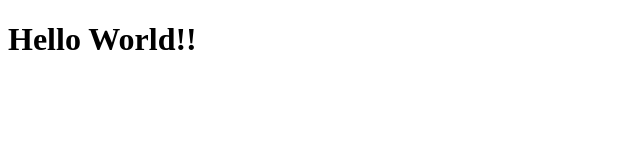
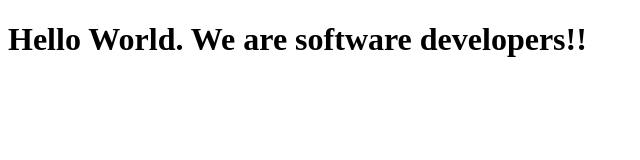
Before and after one commit to jesmanto/jesse-ngala-microververse-project, a plain HTML site: page index.html in a window 1280 px wide. Shown: the whole page, without its empty margins (0-640 px from the left). Drawn offline with Linux system fonts and the light colour scheme.

Commit message:
I added the word, we are software developers in the h1 tag

```diff
--- a/index.html
+++ b/index.html
@@ -8,7 +8,7 @@
 
   <body>
 
-    <h1>Hello World!!</h1>
+    <h1>Hello World. We are software developers!!</h1>
 
     <script src="https://cdn.freecodecamp.org/testable-projects-fcc/v1/bundle.js"></script>
     <script  src="js/index.js"></script>
```
